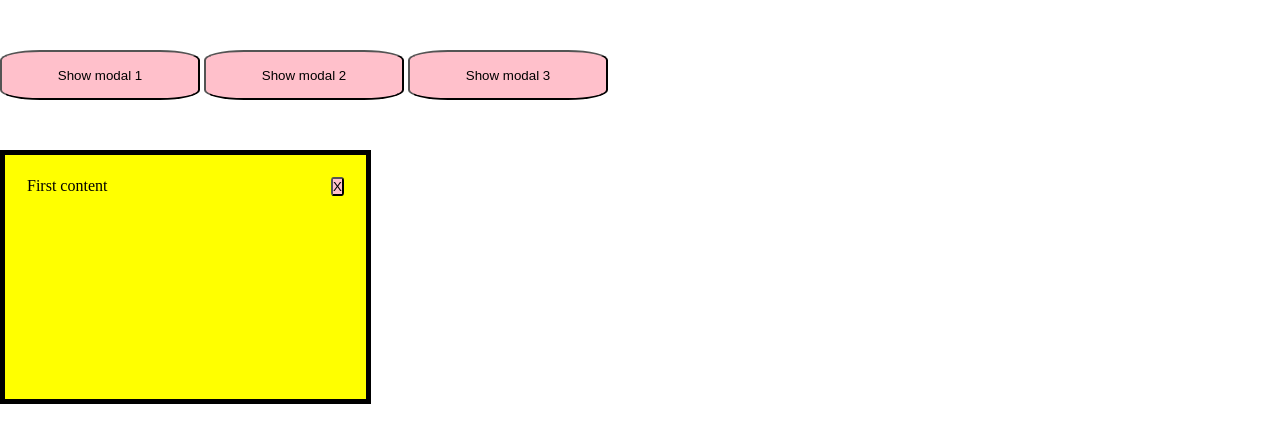
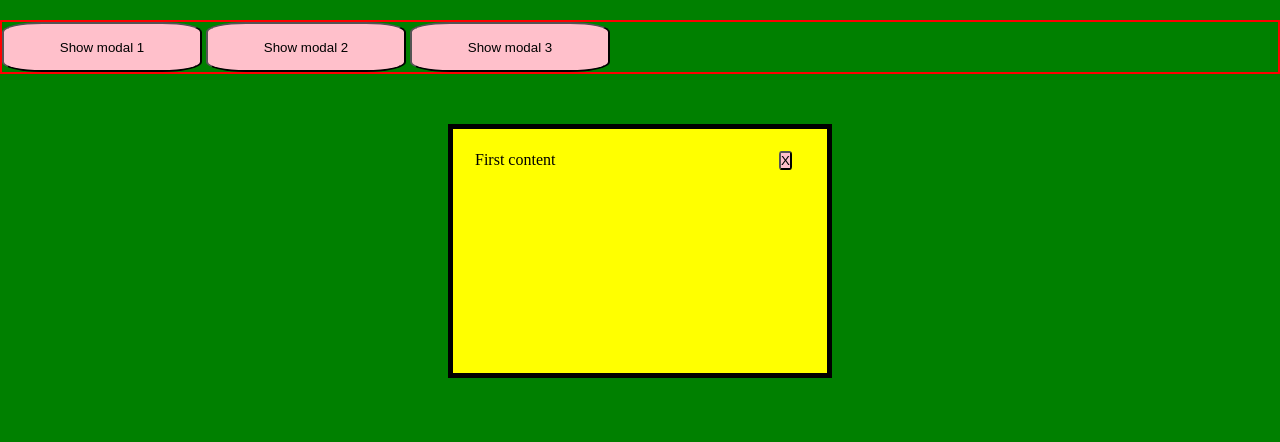
Before and after one commit to volkante/modal-windows, a plain HTML site: page index.html in a window 1280 px wide. Both pictures are taken after a click on the button "Show modal 1". Drawn offline with Linux system fonts and the light colour scheme.

Commit message:
Refactor modal structure and improve event handling for better visibility control

```diff
--- a/script.js
+++ b/script.js
@@ -41,7 +41,11 @@ closeButton.addEventListener("click", () => {
 
 //Add event listener for click to toggle modal window
 document.addEventListener("click", (e) => {
-  if (!article.contains(e.target) && !header.contains(e.target)) {
+  if (
+    !article.contains(e.target) &&
+    !header.contains(e.target) &&
+    articleContent.textContent.length > 0
+  ) {
     console.log("Elementin dışına tıkladın");
     toggleVisibility(article);
   }
@@ -49,6 +53,7 @@ document.addEventListener("click", (e) => {
 
 //Add event listener for key down esc to close the modal window
 document.addEventListener("keydown", (e) => {
+  console.log(e);
   if ((article.style.visibility = "visible") && e.key === "Escape") {
     toggleVisibility(article);
   }
--- a/style.css
+++ b/style.css
@@ -4,9 +4,22 @@
   box-sizing: border-box;
 }
 
+.container {
+  background-color: green;
+  height: 100vh;
+  padding-top: 20px;
+}
+
+header {
+  border: 2px solid red;
+}
+
 article {
-  display: inline-block;
+  display: block;
+  width: 30%;
   margin-top: 50px;
+  margin-left: auto;
+  margin-right: auto;
   padding: 22px;
   border: 5px solid black;
 
@@ -26,10 +39,10 @@ button {
 }
 
 header button {
-  margin-top: 50px;
   width: 200px;
   height: 50px;
 }
 
-.modal-window-on {
+/* .modal-window-on {
 }
+ */
```
Also changed, not shown: index.html (+1 -0 lines).
